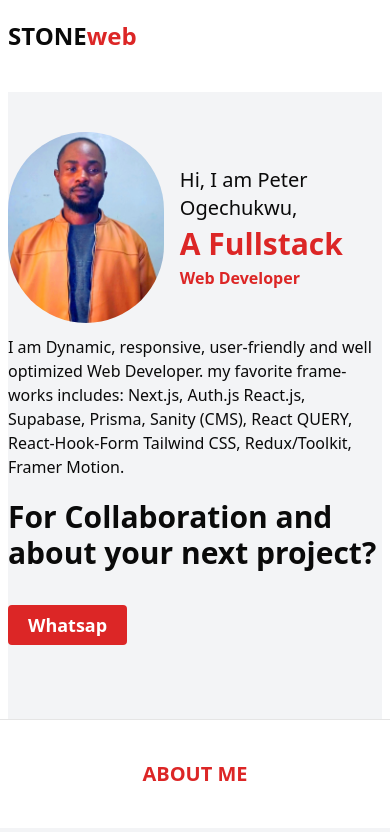
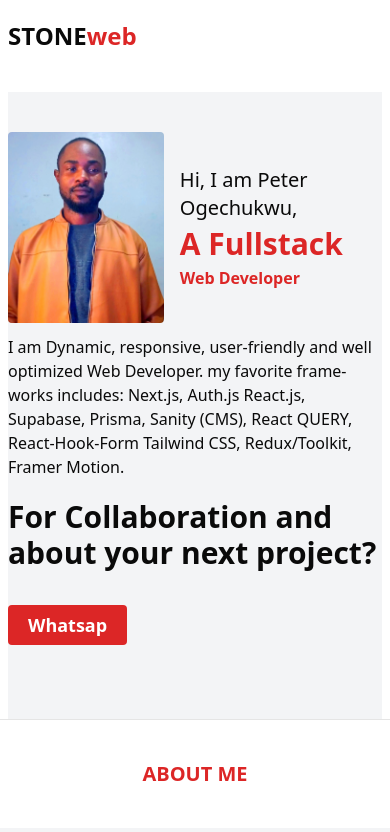
Before and after one commit to Peterstone01/portfolio-1, a Next.js app: page / in a window 390 px wide. Shown: the top 832 px of the page. Built offline with nearby package versions, Linux system fonts and the light colour scheme.

Commit message:
rounded image removed

```diff
--- a/components/Hero.jsx
+++ b/components/Hero.jsx
@@ -20,7 +20,7 @@ const Hero = () => {
                 width={200}
                 height={200}
                 alt="profile image"
-                className="  rounded-full lg:rounded-3xl lg:w-[300px] lg:h-[300px] xl:w-[400px] xl:h-[400px] object-contain"
+                className="  rounded lg:rounded-3xl lg:w-[300px] lg:h-[300px] xl:w-[400px] xl:h-[400px] object-contain"
               />
             </div>
           </div>
```
